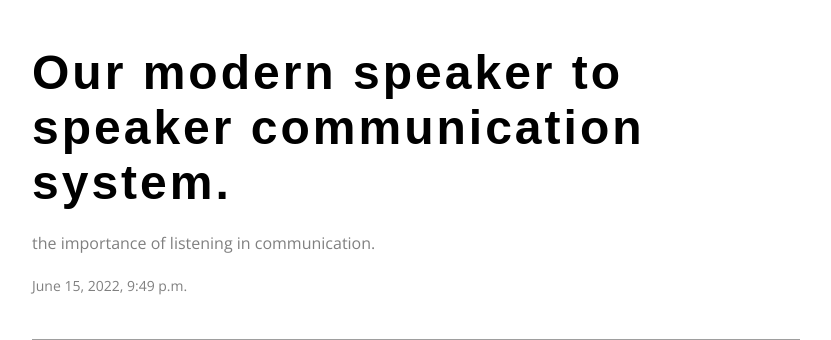
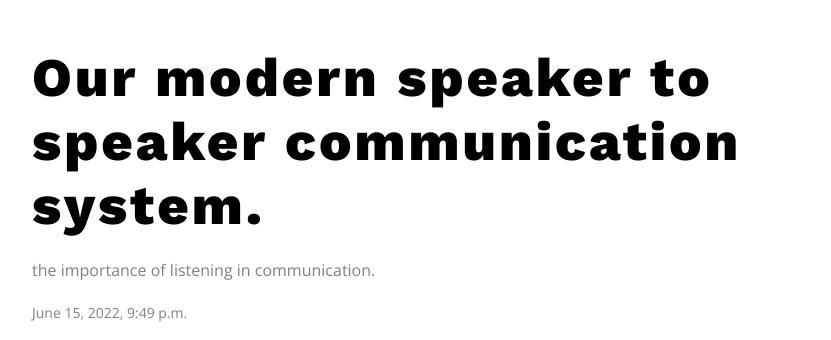
Before and after one commit to nelsonfai/my-apjot, a Django app: a page that uses blog/templates/blog/details.html in a window 1280 px wide. Shown: the part 125-465 px from the top of the page, without its empty margins (224-1055 px from the left). Run offline with Django 4.2, Linux system fonts and the light colour scheme; data comes from the database, SQL or seed files in the repository; data that the repository does not hold is empty; parts of the project's set-up code (start-up, migrations or seed data) failed here and were passed over; some libraries are stand-ins or nearby versions; some web fonts are replaced; grey boxes are pictures that could not be loaded.

Commit message:
Update details.html

```diff
--- a/blog/templates/blog/details.html
+++ b/blog/templates/blog/details.html
@@ -8,7 +8,7 @@
 
         <h1 id="title"> <a href="{% url 'details' courseid=article.slug %}"> {{ article.title }}  </a> </h1>
         <br>
-        <p style="color:grey;" > {{ article.tagline}}</p>
+        <p style="color:grey; font-size:medium;" > {{ article.tagline}}</p>
         <br>
         <p class="date"> {{article.date}} </p>
 
@@ -189,8 +189,8 @@
 }
 .article #title{
     letter-spacing: 3px;
-    font-size: calc(1.4em + 2vw);
-    font-family: Arial, Helvetica, sans-serif;
+    font-size: calc(1.4em + 2.5vw);
+   font-family: 'Work Sans', sans-serif;
 }
 .comment_date{
     color:grey;
```
